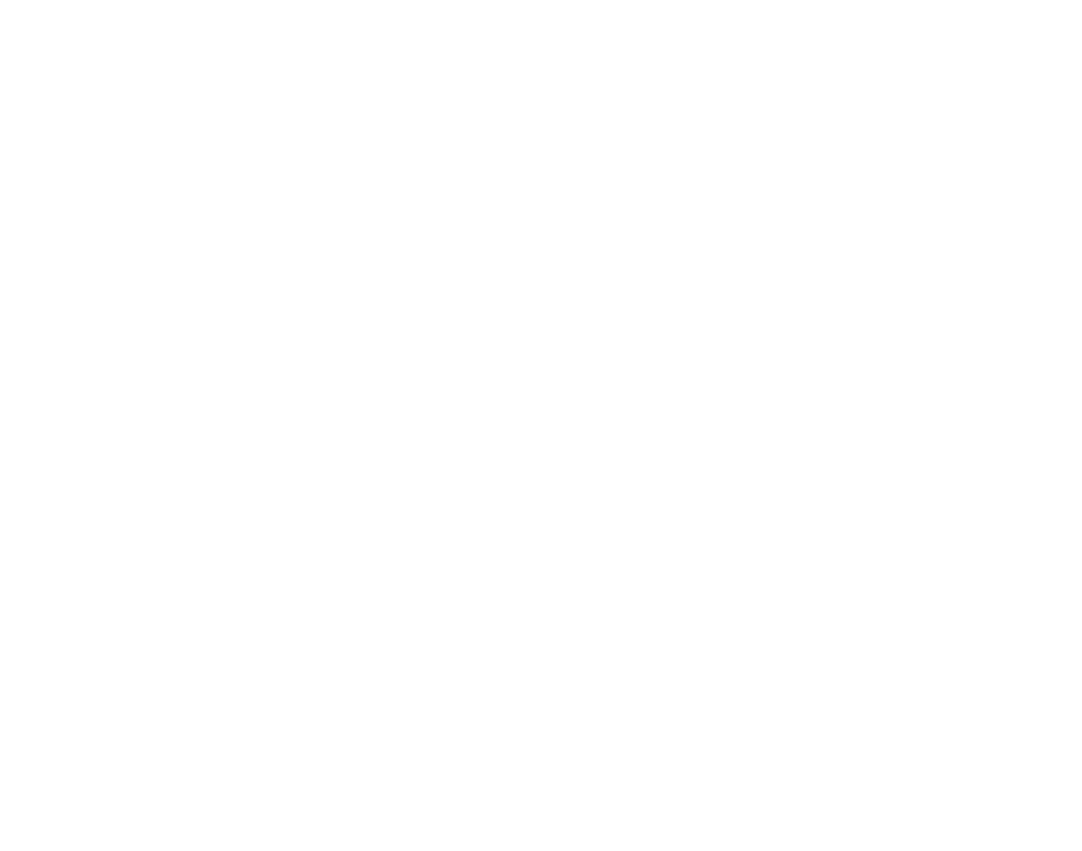
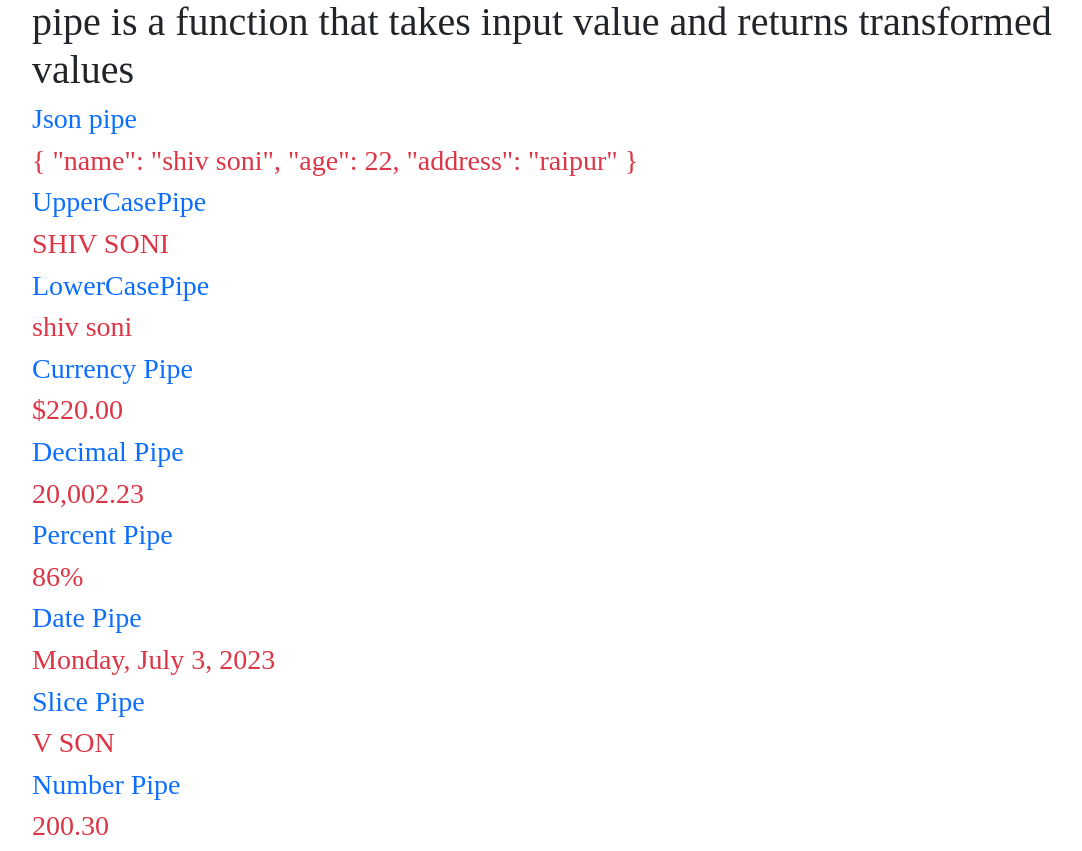
Before and after one commit to Shiv392/Complete-ANGULAR, an Angular app in the folder angular_complete/: page / in a window 1280 px wide. Shown: the part 1752-2603 px from the top of the page, without its empty margins (50-1132 px from the left). Before the commit the page ends 1750 px from the top, so only its background shows below. Built offline with nearby package versions, Linux system fonts and the light colour scheme.

Commit message:
added all build in pipes

```diff
--- /dev/null
+++ b/angular_complete/src/app/PIPE/custompipe/custompipe.component.html
@@ -0,0 +1 @@
+<p>custompipe works!</p>
--- /dev/null
+++ b/angular_complete/src/app/PIPE/pipe/pipe.component.html
@@ -0,0 +1,19 @@
+<h1 class="text text-dark">pipe is a function that takes input value and returns transformed values</h1>
+<h3 class="text text-primary">Json pipe</h3>
+<h3 class="text text-danger">{{person|json}}</h3>
+<h3 class="text text-primary">UpperCasePipe</h3>
+<h3 class="text text-danger">{{name|uppercase}}</h3>
+<h3 class="text text-primary">LowerCasePipe</h3>
+<h3 class="text text-danger">{{lowername| lowercase}}</h3>
+<h3 class="text text-primary">Currency Pipe</h3>
+<h3 class="text text-danger">{{money | currency:'USD'}}</h3>
+<h3 class="text text-primary">Decimal Pipe</h3>
+<h3 class="text text-danger">{{price | number:'1.2-2'}}</h3>
+<h3 class="text text-primary">Percent Pipe</h3>
+<h3 class="text text-danger">{{marks | percent}}</h3>
+<h3 class="text text-primary">Date Pipe</h3>
+<h3 class="text text-danger">{{today | date :'fullDate'}}</h3>
+<h3 class="text text-primary">Slice Pipe</h3>
+<h3 class="text text-danger">{{slicetext| slice:3:8 | uppercase}}</h3>
+<h3 class="text text-primary">Number Pipe</h3>
+<h3 class="text text-danger">{{200.3000 | number: '2.2-3' }} </h3>
--- /dev/null
+++ b/angular_complete/src/app/PIPE/pipe/pipe.component.ts
@@ -0,0 +1,19 @@
+import { Component } from '@angular/core';
+
+@Component({
+  selector: 'app-pipe',
+  templateUrl: './pipe.component.html',
+  styleUrls: ['./pipe.component.css']
+})
+export class PipeComponent {
+public person:any={
+  name:'shiv soni',age:22,address:'raipur'
+}
+public name:string='shiv soni';
+lowername:string='SHIV SONI';
+public money:number=220;
+public price:number=20002.23;
+public marks: number=0.86;
+public today=new Date()
+public slicetext:string='shiv soni'
+}
--- a/angular_complete/src/app/app.component.html
+++ b/angular_complete/src/app/app.component.html
@@ -13,4 +13,6 @@
     <app-ngswitch></app-ngswitch>
     <app-customdirectiveusing></app-customdirectiveusing>
     <app-template-ref></app-template-ref>
+    <app-pipe></app-pipe>
+
 </div>
--- a/angular_complete/src/app/app.module.ts
+++ b/angular_complete/src/app/app.module.ts
@@ -18,6 +18,9 @@
 import { CustomDirective } from './directives/custom.directive';
 import { CustomdirectiveusingComponent } from './directives/customdirectiveusing/customdirectiveusing.component';
 import { TemplateRefComponent } from './template-ref/template-ref.component';
+import { PipeComponent } from './PIPE/pipe/pipe.component';
+import { CustompipeComponent } from './PIPE/custompipe/custompipe.component';
+
 
 
 
@@ -36,6 +39,9 @@
     CustomDirective,
     CustomdirectiveusingComponent,
     TemplateRefComponent,
+    PipeComponent,
+    CustompipeComponent,
+
   ],
   imports: [
     BrowserModule,
```
Also changed, not shown: angular_complete/src/app/PIPE/custompipe/custompipe.component.ts (added, +10 -0 lines), angular_complete/src/app/PIPE/custompipe/custompipe.component.css (added), angular_complete/src/app/PIPE/pipe/pipe.component.css (added), 2 other files (tests, documents, lock files or other folders).
